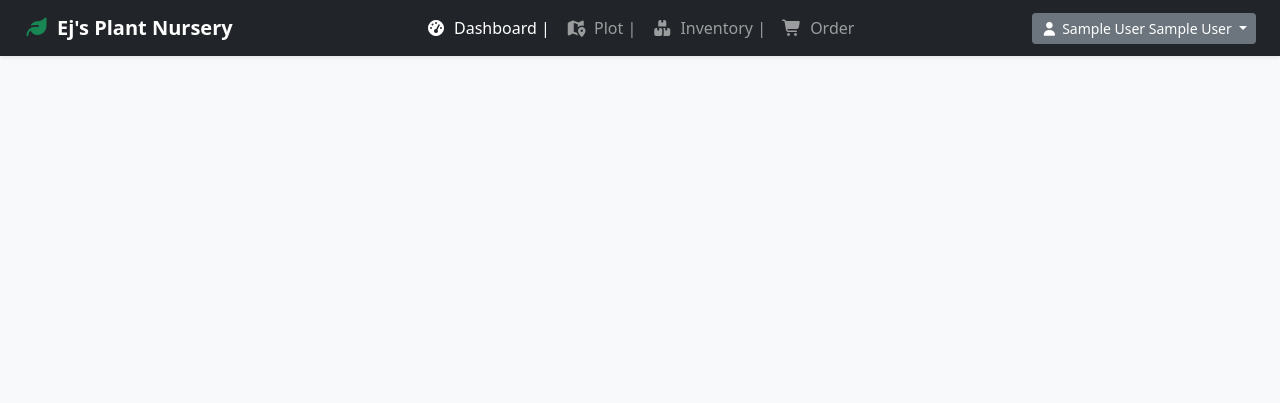
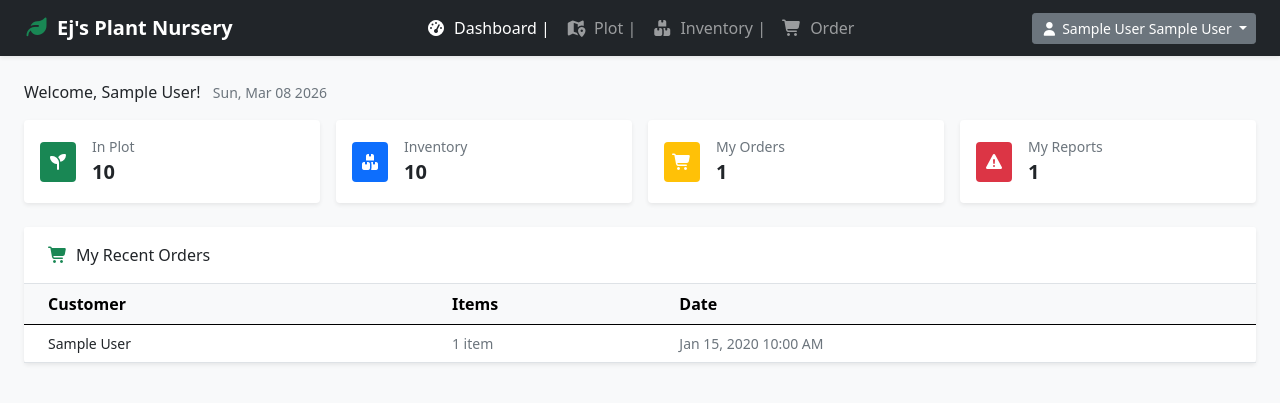
Before and after one commit to michaeljude-web/plant-nursery, a PHP site: page /dashboard.php in a window 1280 px wide. Shown: the top 403 px of the page. Run offline with PHP 8.4, Linux system fonts and the light colour scheme; the visitor is signed in with stand-in values (Sample User, id 1); tables that the repository leaves empty or names only in its code hold one stand-in row (values such as "Sample post").

Commit message:
feat(staff): add dashboard for staff

```diff
--- a/staff/dashboard.php
+++ b/staff/dashboard.php
@@ -1,6 +1,33 @@
 <?php
 require_once __DIR__ . '/../includes/staff/auth.php';
+require_once __DIR__ . '/../config/config.php';
 require_staff_auth();
+
+$staff_id = $_SESSION['staff_id'];
+
+$total_in_plot   = $pdo->query("SELECT COALESCE(SUM(quantity),0) FROM plot_seedlings")->fetchColumn();
+$total_inventory = $pdo->query("SELECT COALESCE(SUM(quantity),0) FROM inventory")->fetchColumn();
+$total_orders    = $pdo->prepare("SELECT COUNT(*) FROM orders WHERE staff_id = ?");
+$total_orders->execute([$staff_id]);
+$total_orders    = $total_orders->fetchColumn();
+$total_damage    = $pdo->prepare("SELECT COUNT(*) FROM damage_reports WHERE staff_id = ?");
+$total_damage->execute([$staff_id]);
+$total_damage    = $total_damage->fetchColumn();
+
+$recent_orders = $pdo->prepare("
+    SELECT o.ordered_at,
+           CONCAT(c.firstname,' ',c.lastname) as customer,
+           COUNT(oi.item_id) as item_count
+    FROM orders o
+    JOIN customer_info c ON o.customer_id = c.customer_id
+    LEFT JOIN order_items oi ON o.order_id = oi.order_id
+    WHERE o.staff_id = ?
+    GROUP BY o.order_id
+    ORDER BY o.ordered_at DESC
+    LIMIT 5
+");
+$recent_orders->execute([$staff_id]);
+$recent_orders = $recent_orders->fetchAll();
 ?>
 <!DOCTYPE html>
 <html lang="en">
@@ -15,6 +42,100 @@ require_staff_auth();
 
 <?php require_once __DIR__ . '/../includes/staff/navbar.php'; ?>
 
+<div class="container-fluid px-4 py-4">
+
+  <div class="mb-3">
+    <span class="fw-semibold text-dark">Welcome, <?= htmlspecialchars($_SESSION['staff_firstname']) ?>!</span>
+    <span class="text-muted small ms-2"><?= date('D, M d Y') ?></span>
+  </div>
+
+  <div class="row g-3 mb-4">
+    <div class="col-6 col-md-3">
+      <div class="card border-0 shadow-sm h-100">
+        <div class="card-body d-flex align-items-center gap-3">
+          <div class="rounded-2 bg-success bg-opacity-10 p-2">
+            <i class="fas fa-seedling text-white"></i>
+          </div>
+          <div>
+            <div class="text-muted small">In Plot</div>
+            <div class="fw-bold fs-5"><?= $total_in_plot ?></div>
+          </div>
+        </div>
+      </div>
+    </div>
+    <div class="col-6 col-md-3">
+      <div class="card border-0 shadow-sm h-100">
+        <div class="card-body d-flex align-items-center gap-3">
+          <div class="rounded-2 bg-primary bg-opacity-10 p-2">
+            <i class="fas fa-boxes-stacked text-white"></i>
+          </div>
+          <div>
+            <div class="text-muted small">Inventory</div>
+            <div class="fw-bold fs-5"><?= $total_inventory ?></div>
+          </div>
+        </div>
+      </div>
+    </div>
+    <div class="col-6 col-md-3">
+      <div class="card border-0 shadow-sm h-100">
+        <div class="card-body d-flex align-items-center gap-3">
+          <div class="rounded-2 bg-warning bg-opacity-10 p-2">
+            <i class="fas fa-cart-shopping text-white"></i>
+          </div>
+          <div>
+            <div class="text-muted small">My Orders</div>
+            <div class="fw-bold fs-5"><?= $total_orders ?></div>
+          </div>
+        </div>
+      </div>
+    </div>
+    <div class="col-6 col-md-3">
+      <div class="card border-0 shadow-sm h-100">
+        <div class="card-body d-flex align-items-center gap-3">
+          <div class="rounded-2 bg-danger bg-opacity-10 p-2">
+            <i class="fas fa-triangle-exclamation text-white"></i>
+          </div>
+          <div>
+            <div class="text-muted small">My Reports</div>
+            <div class="fw-bold fs-5"><?= $total_damage ?></div>
+          </div>
+        </div>
+      </div>
+    </div>
+  </div>
+
+  <div class="card border-0 shadow-sm">
+    <div class="card-header bg-white border-bottom py-3 px-4">
+      <span class="fw-semibold"><i class="fas fa-cart-shopping text-success me-2"></i>My Recent Orders</span>
+    </div>
+    <div class="table-responsive">
+      <table class="table table-hover align-middle mb-0">
+        <thead class="table-light">
+          <tr>
+            <th class="ps-4">Customer</th>
+            <th>Items</th>
+            <th>Date</th>
+          </tr>
+        </thead>
+        <tbody>
+          <?php if (empty($recent_orders)): ?>
+          <tr><td colspan="3" class="text-center text-muted py-4">No orders yet.</td></tr>
+          <?php else: ?>
+          <?php foreach ($recent_orders as $o): ?>
+          <tr>
+            <td class="ps-4 fw-semibold small"><?= htmlspecialchars($o['customer']) ?></td>
+            <td class="small text-muted"><?= $o['item_count'] ?> item<?= $o['item_count'] != 1 ? 's' : '' ?></td>
+            <td class="small text-muted text-nowrap"><?= date('M d, Y h:i A', strtotime($o['ordered_at'])) ?></td>
+          </tr>
+          <?php endforeach; ?>
+          <?php endif; ?>
+        </tbody>
+      </table>
+    </div>
+  </div>
+
+</div>
+
 <script src="/plant/assets/vendor/bootstrap-5/js/bootstrap.bundle.min.js"></script>
 </body>
 </html>
--- a/staff/plot.php
+++ b/staff/plot.php
@@ -113,7 +113,7 @@ $varieties = $pdo->query("SELECT v.variety_id, v.variety_name, s.seedling_name F
 <head>
 <meta charset="UTF-8">
 <meta name="viewport" content="width=device-width, initial-scale=1.0">
-<title>Plot — Staff</title>
+<title>Plot</title>
 <link rel="stylesheet" href="/plant/assets/vendor/bootstrap-5/css/bootstrap.min.css">
 <link rel="stylesheet" href="/plant/assets/vendor/fontawesome-7/css/all.min.css">
 </head>
```
Also changed, not shown: 2 other files.
